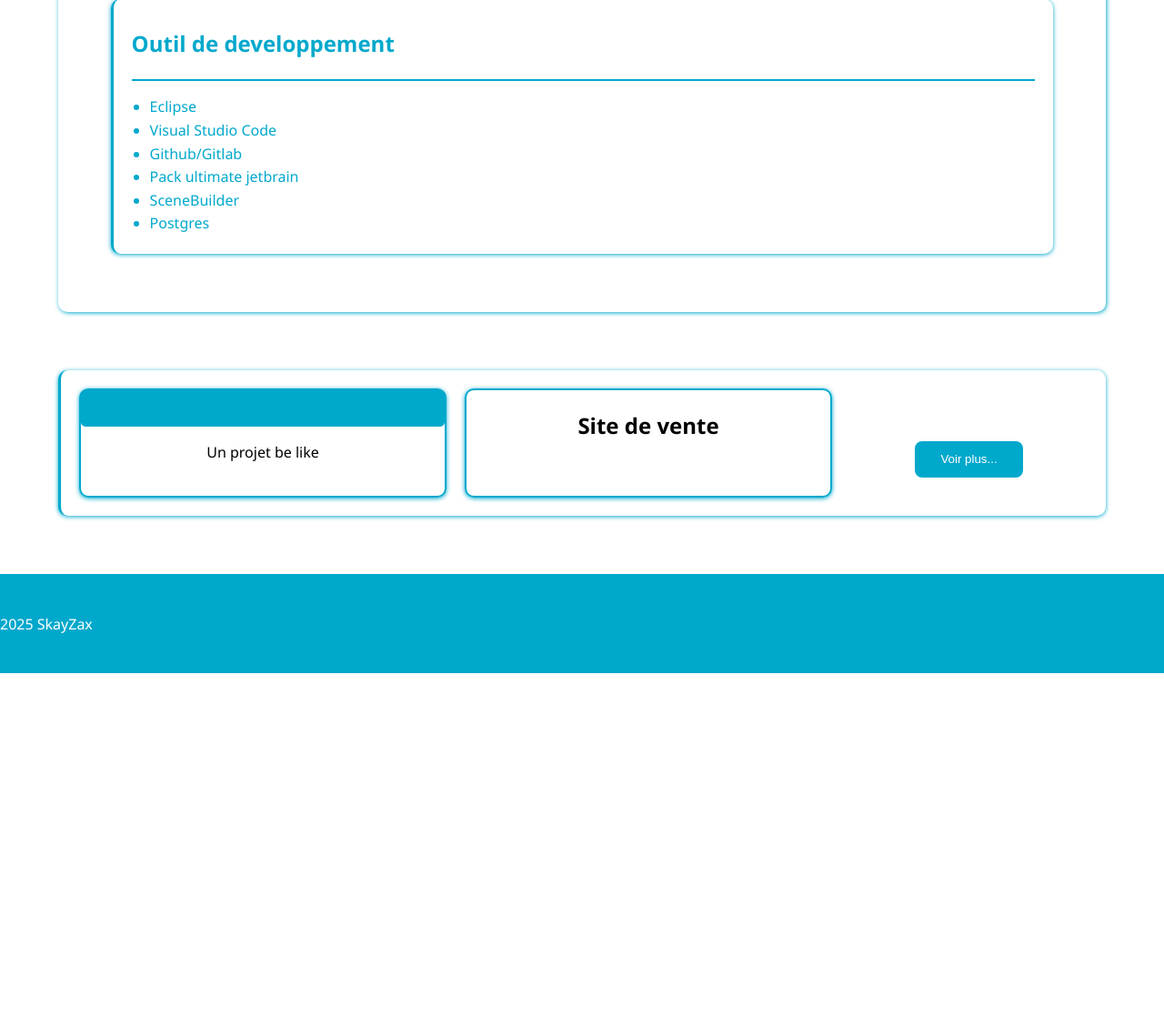
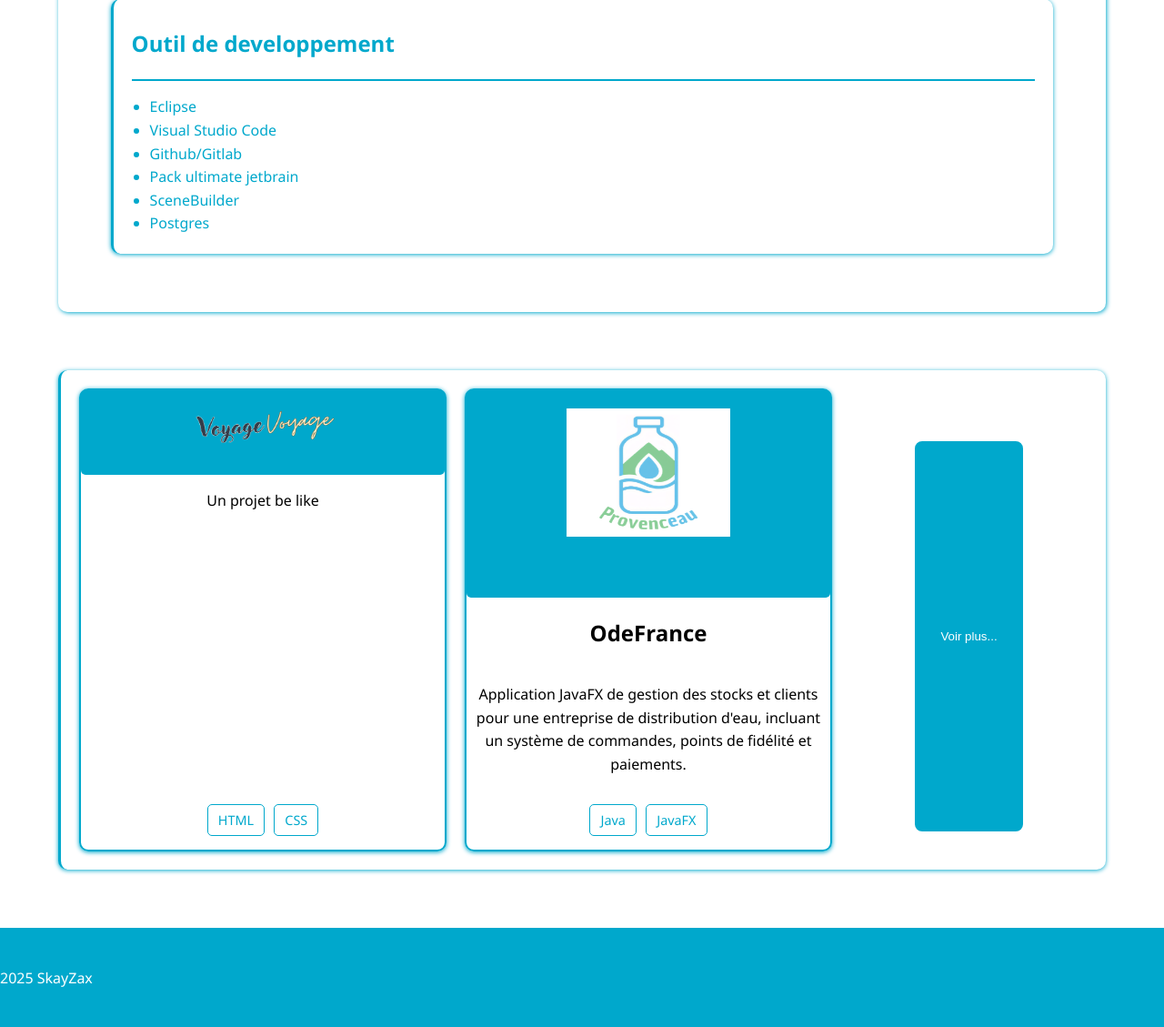
Before and after one commit to SkayZax/site_internet, a PHP site: page / in a window 1280 px wide. Shown: the part 1092-2221 px from the top of the page at 91% size. Before the commit the page ends 1832 px from the top, so only its background shows below. Run offline with PHP 8.4, Linux system fonts and the light colour scheme.

Commit message:
section projet presque finis

```diff
--- a/index.html
+++ b/index.html
@@ -56,13 +56,29 @@
      <div class="projet">
          <div class="projet-header">
 
-
+            <img src="VoyageVoyage.png">
 
      </div>
          <p>Un projet be like</p>
+         <div class="projet-tags">
+            <span class="tag">HTML</span>
+            <span class="tag">CSS</span>
+         </div>
+
      </div>
      <div class="projet">
-         <h2>Site de vente</h2>
+            <div class="projet-header">
+
+                <img src="OdeFrance.png">
+            </div>
+         <h2>OdeFrance</h2>
+            <p>Application JavaFX de gestion des stocks et clients pour une entreprise de distribution d'eau, incluant un système de commandes, points de fidélité et paiements.
+            </p>
+            <div class="projet-tags">
+                <span class="tag">Java</span>
+                <span class="tag">JavaFX</span>
+            </div>
+
      </div>
      <button class="buttonvp"><a>Voir plus...</a></button>
  </section>
--- a/styles.css
+++ b/styles.css
@@ -138,9 +138,30 @@ hr{
 }
 
 .projet img{
-    width: 100px;
-    height: 50px;
+    width: 50%;
+    height: 75%;
     background-color: #00a8cc;
+
+}
+.projet-tags {
+    display: flex;
+    flex-direction: row;
+    flex-wrap: wrap;
+    gap: 10px;
+    justify-content: center;
+    padding: 15px;
+    margin-top: auto;
+}
+
+.tag {
+    display: inline-block;
+    background-color: white;
+    color: #00a8cc;
+    border: 1px solid #00a8cc;
+    border-radius: 5px;
+    padding: 0.3rem 0.7rem;
+    font-size: 0.9rem;
+    font-weight: 500;
 }
 
 footer {
```
Also changed, not shown: OdeFrance.png (added).
